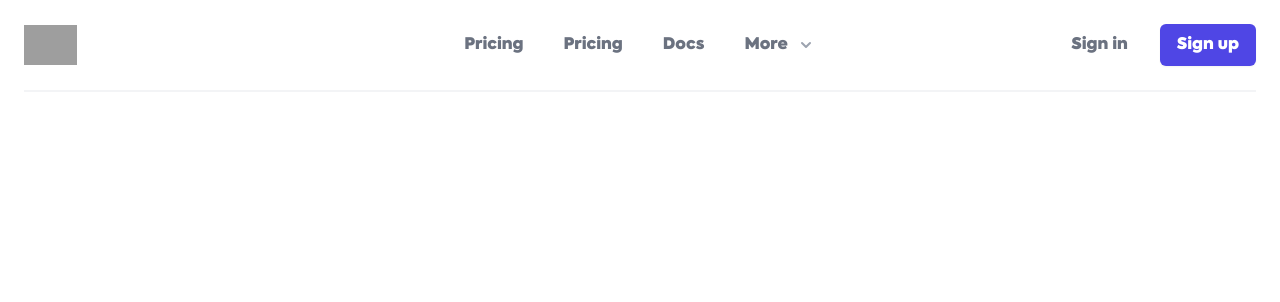
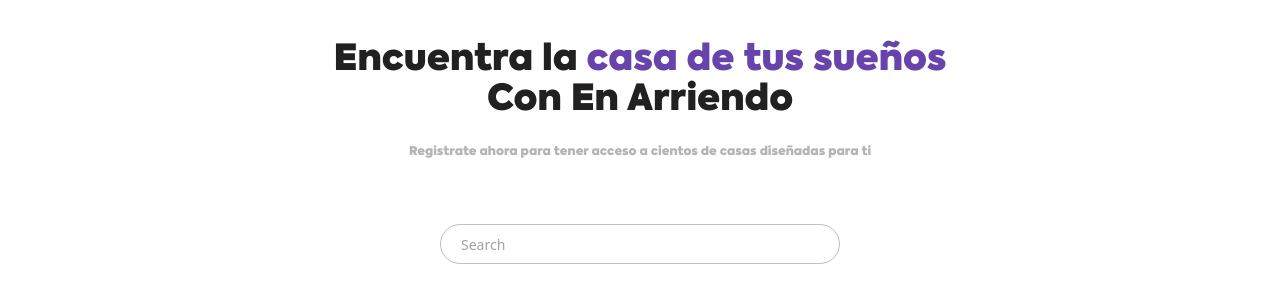
Before and after one commit to BrahianCano/en-arriendo, a Next.js app: page / in a window 1280 px wide. Shown: the top 302 px of the page. Built offline with nearby package versions, Linux system fonts and the light colour scheme; grey boxes are pictures that could not be loaded.

Commit message:
update header Text and input search

```diff
--- /dev/null
+++ b/assets/svg/svg-input.jsx
@@ -0,0 +1,18 @@
+import * as React from "react"
+
+function SvgComponent(props) {
+  return (
+    <svg
+      className="prefix__h-4 prefix__w-4 prefix__fill-current"
+      xmlns="http://www.w3.org/2000/svg"
+      viewBox="0 0 56.966 56.966"
+      width={20}
+      height={20}
+      {...props}
+    >
+      <path d="M55.146 51.887L41.588 37.786A22.926 22.926 0 0046.984 23c0-12.682-10.318-23-23-23s-23 10.318-23 23 10.318 23 23 23c4.761 0 9.298-1.436 13.177-4.162l13.661 14.208c.571.593 1.339.92 2.162.92.779 0 1.518-.297 2.079-.837a3.004 3.004 0 00.083-4.242zM23.984 6c9.374 0 17 7.626 17 17s-7.626 17-17 17-17-7.626-17-17 7.626-17 17-17z" />
+    </svg>
+  )
+}
+
+export default SvgComponent
--- /dev/null
+++ b/components/molecules/header-text.jsx
@@ -0,0 +1,27 @@
+export default function HeaderText() {
+  return (
+    <div className="">
+      <h1 className="text-darkgray font-axiformaHeavy text-4xl text-center mt-10">
+        Encuentra la <span className="text-primary">casa de tus sueños</span>
+        <br />
+        Con En Arriendo
+      </h1>
+      <br />
+      <h4 className="font-axiformaHeavy text-lightgray text-xs text-center">
+        Registrate ahora para tener acceso a cientos de casas diseñadas para ti
+      </h4>
+
+   {/*    <div class="relative mr-6 my-2">
+  <input type="search" class="px-10 py-2.5 rounded font-sans" placeholder="Search by name..."></input>
+  <button type="button" class="btn-primary transition duration-300 ease-in-out focus:outline-none focus:shadow-outline bg-purple-700 hover:bg-purple-900 text-white font-normal py-2 px-4 mr-1 rounded inputSearch">Button</button>
+
+</div> */}
+
+<div class="relative text-gray-600">
+  <input type="search" name="serch" placeholder="Search" class="bg-white h-10 px-5 pr-10 rounded-full text-sm focus:outline-none border-1 border-solid border-inputColor mt-16 block mr-auto ml-auto min-w-400"></input>
+
+</div>
+
+  </div>
+  );
+}
--- a/components/molecules/navbar-mobile.jsx
+++ b/components/molecules/navbar-mobile.jsx
@@ -6,7 +6,7 @@
     return (
         <Transition
             show={isOpenMenu}
-            enter="duration-200 ease-out"
+            enter="dution-200 ease-out"
             enterFrom="opacity-0 scale-95"
             enterTo="opacity-100 scale-100"
             leave="duration-100 ease-in"
--- a/package.json
+++ b/package.json
@@ -17,6 +17,7 @@
     "tailwindcss": "^2.0.1"
   },
   "devDependencies": {
+    "file-loader": "^6.2.0",
     "postcss-preset-env": "^6.7.0"
   }
 }
--- a/pages/index.js
+++ b/pages/index.js
@@ -1,6 +1,7 @@
 import Head from "next/head";
 
 import Navbar from "../components/organisms/Navbar";
+import HeaderText from "../components/molecules/header-text.jsx";
 
 export default function Home() {
   return (
@@ -27,7 +28,7 @@
       </Head>
 
       <main>
-        <Navbar />
+        <HeaderText/>
       </main>
     </>
   );
--- a/tailwind.config.js
+++ b/tailwind.config.js
@@ -16,11 +16,11 @@
       transparent: "transparent",
       current: "currentColor",
 
+      primary: "#6744ac",
       black: colors.black,
-      white: colors.white,
-      gray: colors.coolGray,
-      red: colors.red,
-      yellow: colors.amber,
+      darkgray: "#212121",
+      lightgray: "#b4b4b4",
+      inputColor: "#c0c0c0",
       green: colors.emerald,
       blue: colors.blue,
       indigo: colors.indigo,
@@ -123,6 +123,7 @@
     borderWidth: {
       DEFAULT: "1px",
       0: "0px",
+      1: "1px",
       2: "2px",
       4: "4px",
       8: "8px",
@@ -494,6 +495,7 @@
     },
     minWidth: {
       0: "0px",
+      400: "400px",
       full: "100%",
       min: "min-content",
       max: "max-content",
```
Also changed, not shown: 1 other file (tests, documents, lock files or other folders).
